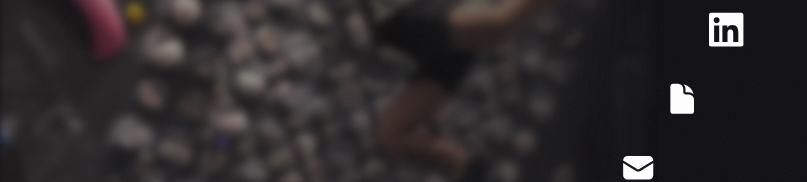
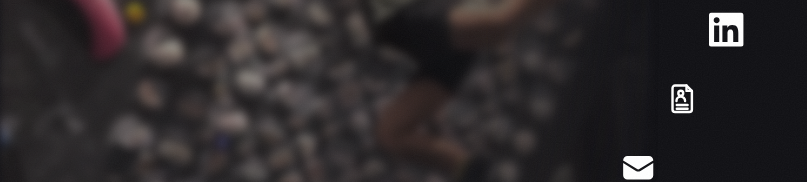
Before and after one commit to jyan95/website, a React (Vite) app: page / in a window 1280 px wide. Shown: the part 267-449 px from the top of the page, without its empty margins (0-807 px from the left). Built offline with nearby package versions, Linux system fonts and the light colour scheme.

Commit message:
feat: resume link uses outlined CV glyph (person + lines document)

```diff
--- a/src/components/links/LinkList.jsx
+++ b/src/components/links/LinkList.jsx
@@ -1,9 +1,9 @@
 import './link-list.css';
 
 /*
-  Glyphs carry no fill attribute: fill is set on the <a> in CSS and inherits
-  in, which is what lets a:visited recolor them (fill is on the small list of
-  properties :visited is allowed to style).
+  Glyphs carry no fill/stroke attributes: both are set on the <a> in CSS and
+  inherit in, which is what lets a:visited recolor them (fill and stroke are
+  on the small list of properties :visited is allowed to style).
 */
 
 function LinkedInGlyph() {
@@ -14,11 +14,15 @@ function LinkedInGlyph() {
   );
 }
 
-function FileGlyph() {
+/* Outlined CV: document with folded corner, person silhouette, two lines. */
+function ResumeGlyph() {
   return (
-    <svg className="glyph" viewBox="0 0 24 24" aria-hidden="true" focusable="false">
-      <path d="M5.625 1.5c-1.036 0-1.875.84-1.875 1.875v17.25c0 1.035.84 1.875 1.875 1.875h12.75c1.035 0 1.875-.84 1.875-1.875V12.75A3.75 3.75 0 0 0 16.5 9h-1.875a1.875 1.875 0 0 1-1.875-1.875V5.25A3.75 3.75 0 0 0 9 1.5H5.625Z" />
-      <path d="M12.971 1.816A5.23 5.23 0 0 1 14.25 5.25v1.875c0 .207.168.375.375.375H16.5a5.23 5.23 0 0 1 3.434 1.279 9.768 9.768 0 0 0-6.963-6.963Z" />
+    <svg className="glyph glyph--resume" viewBox="0 0 24 24" aria-hidden="true" focusable="false">
+      <path d="M15 2.75H7A1.75 1.75 0 0 0 5.25 4.5v15A1.75 1.75 0 0 0 7 21.25h10a1.75 1.75 0 0 0 1.75-1.75V6.5L15 2.75Z" />
+      <path d="M15 2.75V6.5h3.75" />
+      <circle cx="11" cy="8.1" r="1.7" />
+      <path d="M8 13.5a3 3 0 0 1 6 0" />
+      <path d="M8.25 16.4h7.5M8.25 18.9h7.5" />
     </svg>
   );
 }
@@ -52,7 +56,7 @@ const LINKS = [
     href: '/resume.pdf',
     ariaLabel: 'Resume PDF (opens in new tab)',
     external: true,
-    Glyph: FileGlyph,
+    Glyph: ResumeGlyph,
   },
   {
     href: 'mailto:jyan0602@gmail.com',
--- a/src/components/links/link-list.css
+++ b/src/components/links/link-list.css
@@ -68,24 +68,32 @@
 .link-list a {
   display: block;
   padding: 0.45em 0;
-  transition: fill var(--duration-fast) var(--ease-out-expo);
+  transition:
+    fill var(--duration-fast) var(--ease-out-expo),
+    stroke var(--duration-fast) var(--ease-out-expo);
 }
 
+/* stroke is set alongside fill (both are :visited-styleable); solid glyphs
+   zero it out via stroke-width so only the outlined resume glyph uses it. */
 .link-list a:link {
   fill: var(--color-link);
+  stroke: var(--color-link);
 }
 
 .link-list a:visited {
   fill: var(--color-link-visited);
+  stroke: var(--color-link-visited);
 }
 
 .link-list a:hover,
 .link-list a:focus-visible {
   fill: var(--color-link-hover);
+  stroke: var(--color-link-hover);
 }
 
 .link-list a:active {
   fill: var(--color-link-hover);
+  stroke: var(--color-link-hover);
 }
 
 .link-list a:focus-visible {
@@ -97,11 +105,20 @@
   display: block;
   width: 1.4em;
   height: 1.4em;
+  stroke-width: 0;
 }
 
 /* The H mark's 904x353 box at the same 1.4em height. */
 .glyph--wide {
   width: calc(1.4em * 904 / 353);
+}
+
+/* Outline-drawn, so it inverts the scheme: stroke does the work, no fill. */
+.glyph--resume {
+  fill: none;
+  stroke-width: 1.7;
+  stroke-linecap: round;
+  stroke-linejoin: round;
 }
 
 /*
```
